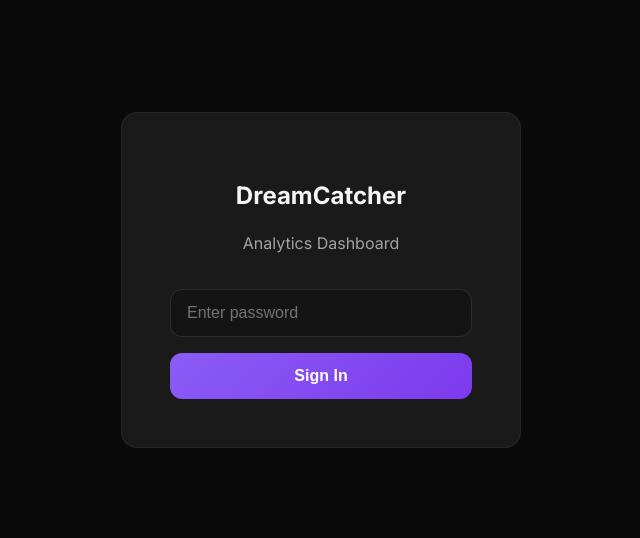
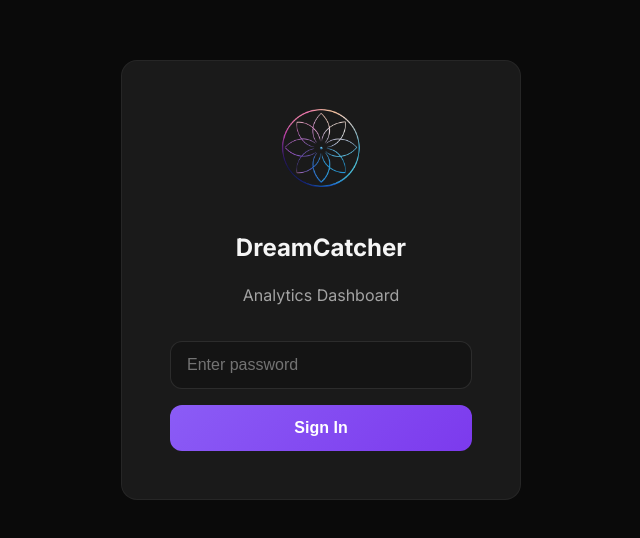
Before and after one commit to Deducer/dreamcatcher-dashboard, a website: page public/index.html in a window 1280 px wide. Shown: the part 120-658 px from the top of the page, without its empty margins (319-959 px from the left). Drawn offline with nearby package versions, Linux system fonts and the light colour scheme; no server answers.

Commit message:
Add logo to login page
Co-Authored-By: Claude Opus 4.5 <noreply@anthropic.com>

```diff
--- a/public/index.html
+++ b/public/index.html
@@ -15,6 +15,7 @@
     <!-- Login Screen -->
     <div id="login-screen" class="login-container">
         <div class="login-card">
+            <img src="/logo.png" alt="DreamCatcher" class="login-logo">
             <h1 class="login-title">DreamCatcher</h1>
             <p class="login-subtitle">Analytics Dashboard</p>
             <input
--- a/public/styles.css
+++ b/public/styles.css
@@ -447,6 +447,12 @@ body {
     text-align: center;
 }
 
+.login-logo {
+    width: 80px;
+    height: 80px;
+    margin-bottom: 16px;
+}
+
 .login-title {
     font-size: 1.5rem;
     font-weight: 700;
```
